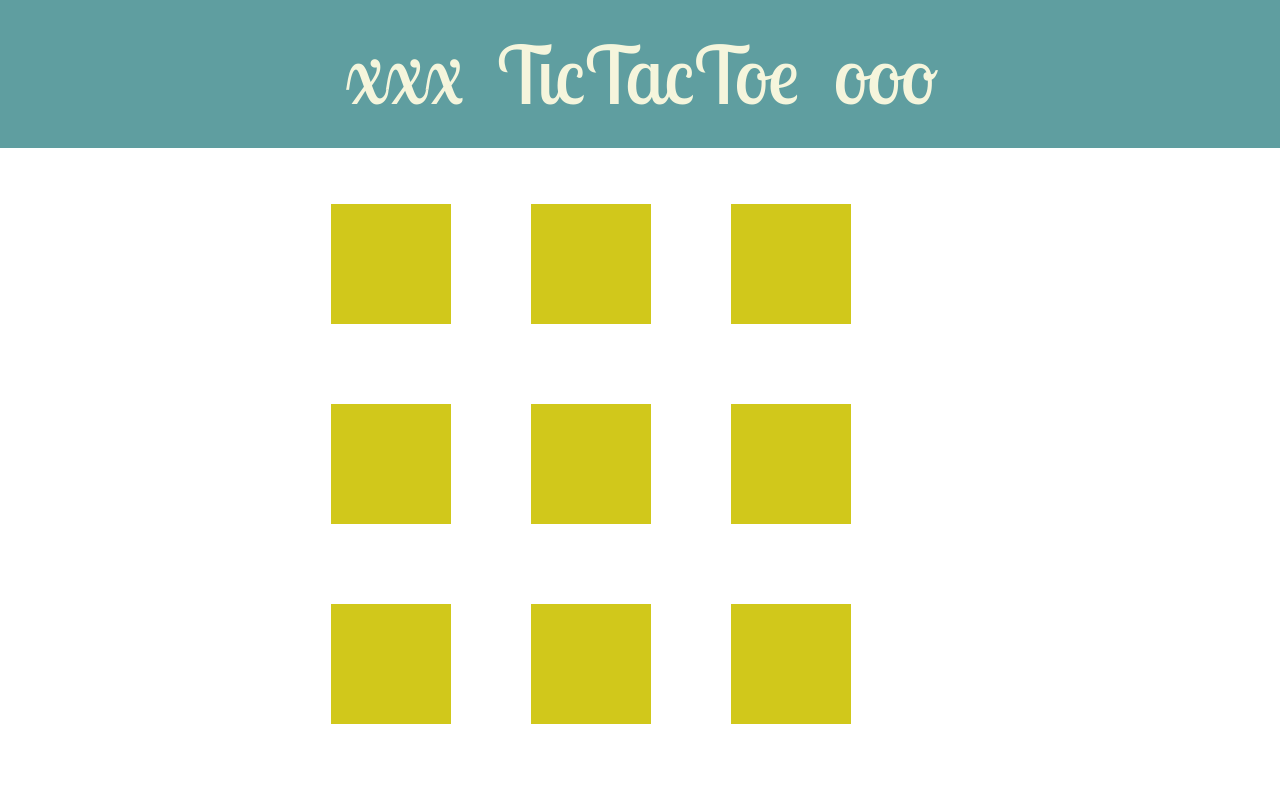
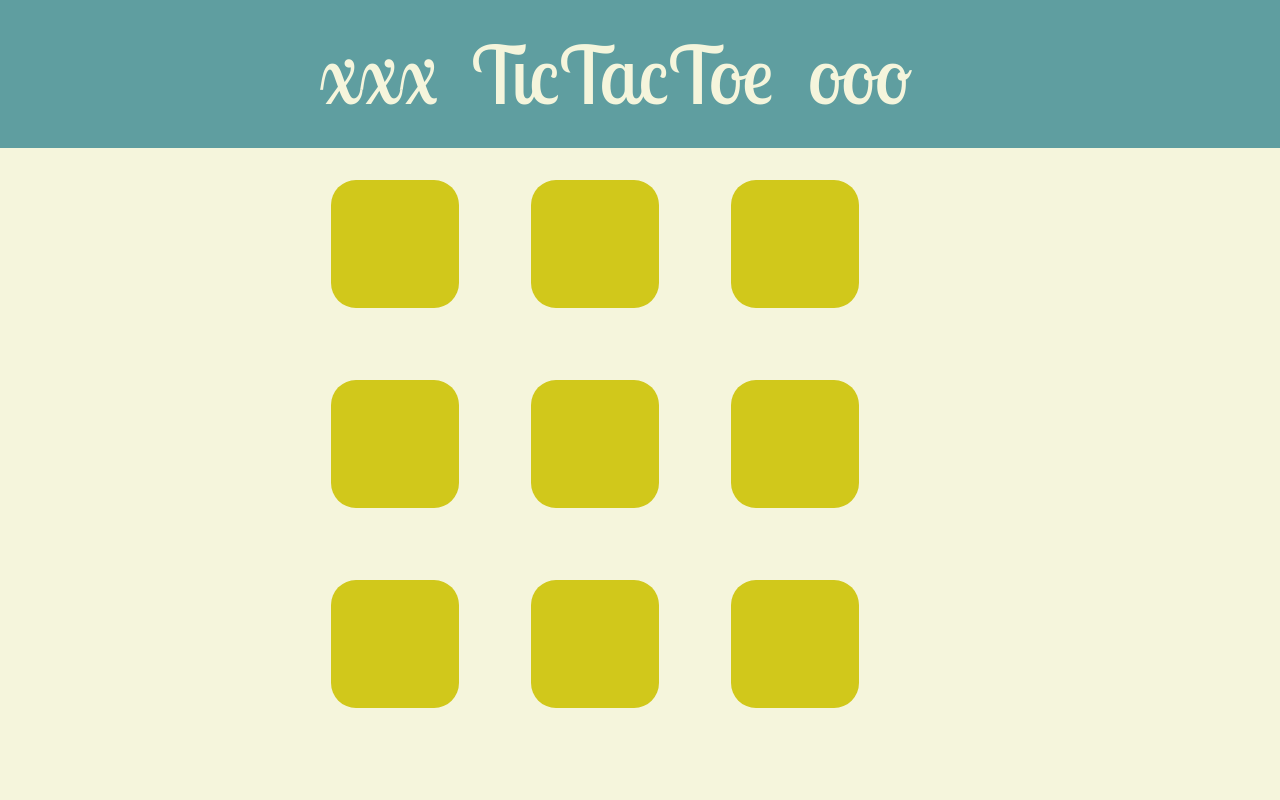
Before and after one commit to jcaputo44/tictacJoe, a plain HTML site: page index.html in a window 1280 px wide. Shown: the top 800 px of the page. Drawn offline with Linux system fonts and the light colour scheme; a web font is replaced by a local one.

Commit message:
everything but , part 2

```diff
--- a/css/main.css
+++ b/css/main.css
@@ -14,11 +14,12 @@ header {
 }
 
 main {
-  height: 100%;
+  height: 100%%;
   display: flex;
   justify-content: center;
   align-items: center;
-  margin: 5vmin;
+  margin: 0vmin;
+  background-color: beige;
 }
 
 section {
@@ -27,7 +28,7 @@ section {
   grid-template-rows: 25vmin 25vmin 25vmin 25vmin;
   justify-content: center;
   font-family: 'lobster two';
-  font-size: 13vmin;
+  font-size: 14vmin;
   text-align: center;
   line-height: center;
   color: rgb(0, 0, 0);
@@ -36,13 +37,15 @@ section {
 
 
 div {
-  width: 7.5rem;
-  height: 7.5rem;
+  width: 8rem;
+  height: 8rem;
   background-color: rgb(209, 200, 27);
   margin: 1rem;
+  margin-top: 2rem;
+  border-radius: 25px;
 }
 
 #reset-btn {
-  margin-top: 65vmin;
+  margin-top: 70vmin;
   padding: 1vmin;
 }
--- a/index.html
+++ b/index.html
@@ -13,7 +13,7 @@
 </head>
 
 <body>
-    <header>xxx&nbsp;&nbsp;TicTacToe&nbsp;&nbsp;ooo</header>
+    <header>xxx&nbsp;&nbsp;TicTacToe&nbsp;&nbsp;ooo&nbsp;&nbsp;&nbsp;</header>
 <main>
         <section>
             <div id="0"></div>
```
